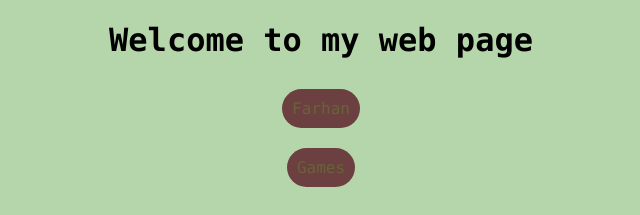
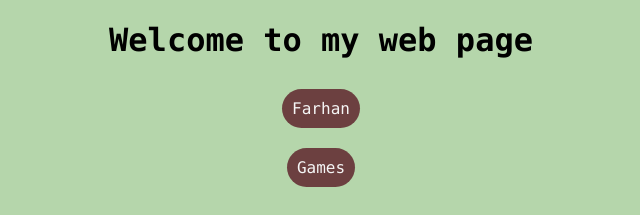
Before and after one commit to farhan0120/CSCI39548Assigment1, a plain HTML site: page index.html in a window 1280 px wide. Shown: the top 215 px of the page, without its empty margins (319-959 px from the left). Drawn offline with Linux system fonts and the light colour scheme.

Commit message:
added styling to homepage

```diff
--- a/css/index.css
+++ b/css/index.css
@@ -6,7 +6,7 @@ body {
 
   a {
     text-decoration: none;
-    color: #686337;
+    color:whitesmoke;
     background-color: rgb(108, 64, 64);
     padding: 10px;
     border-radius: 25px;
```
